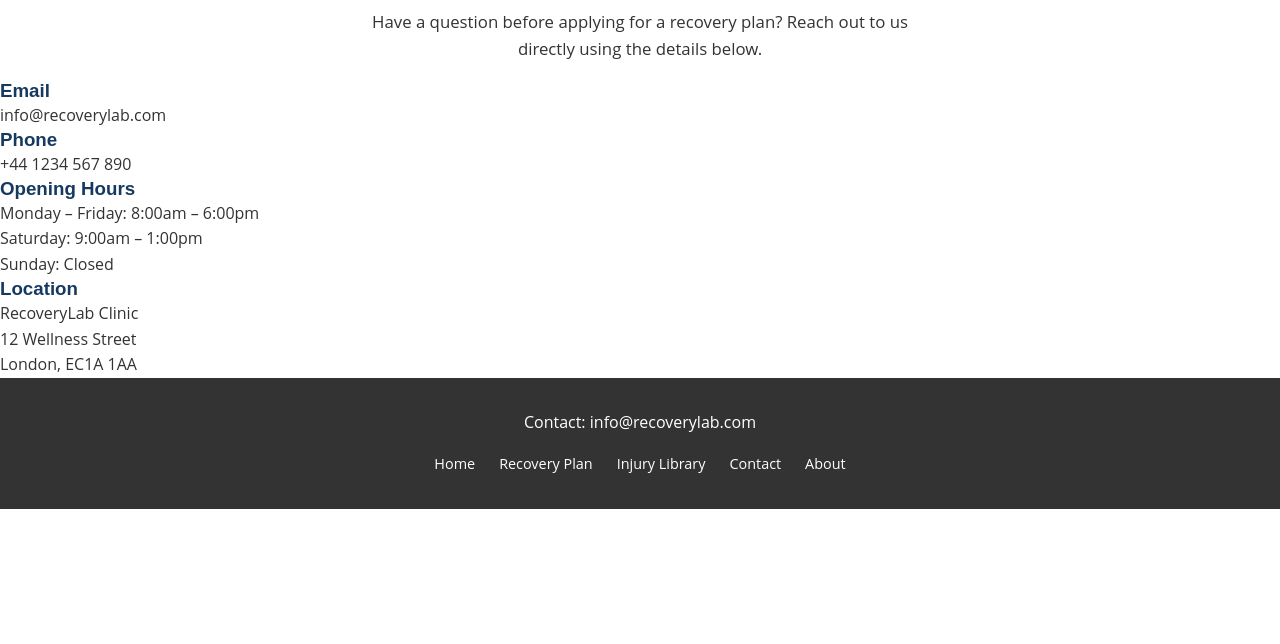
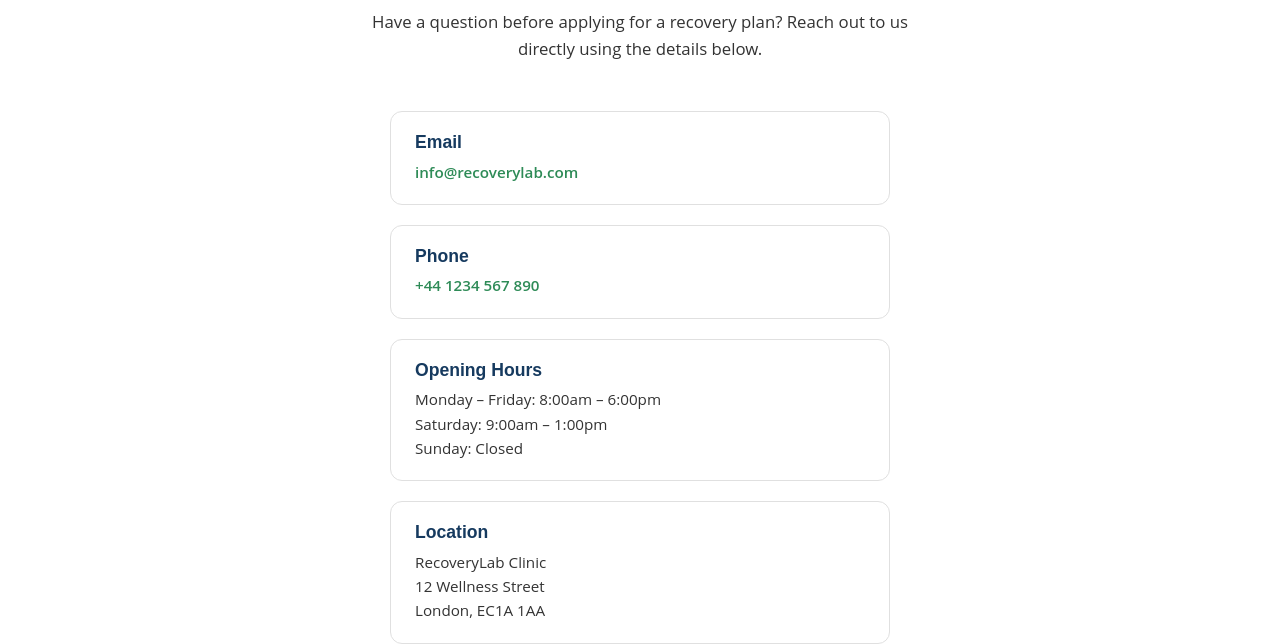
Before and after one commit to s-azzouz/recovery-lab, a plain HTML site: page contact.html in a window 1280 px wide. Shown: the part 193-837 px from the top of the page. Before the commit the page ends 800 px from the top, so only its background shows below. Drawn offline with Linux system fonts and the light colour scheme.

Commit message:
style contact page with card based layout

```diff
--- a/assets/css/style.css
+++ b/assets/css/style.css
@@ -451,3 +451,47 @@ img {
 .form-confirmation:empty {
   display: none;
 }
+
+/* ===== Contact Page ===== */
+.contact-details {
+  padding: 2rem 2rem 4rem;
+  display: flex;
+  justify-content: center;
+}
+
+.contact-list {
+  list-style: none;
+  width: 100%;
+  max-width: 500px;
+  display: flex;
+  flex-direction: column;
+  gap: 1.25rem;
+}
+
+.contact-item {
+  background-color: var(--color-white);
+  border: 1px solid #E0E0E0;
+  border-radius: 12px;
+  padding: 1.25rem 1.5rem;
+}
+
+.contact-item h3 {
+  font-size: 1.1rem;
+  margin-bottom: 0.4rem;
+}
+
+.contact-item p {
+  font-size: 0.95rem;
+  color: var(--color-dark-grey);
+  line-height: 1.6;
+}
+
+.contact-item a {
+  color: var(--color-emerald);
+  font-weight: 600;
+}
+
+.contact-item a:hover,
+.contact-item a:focus {
+  text-decoration: underline;
+}
```
